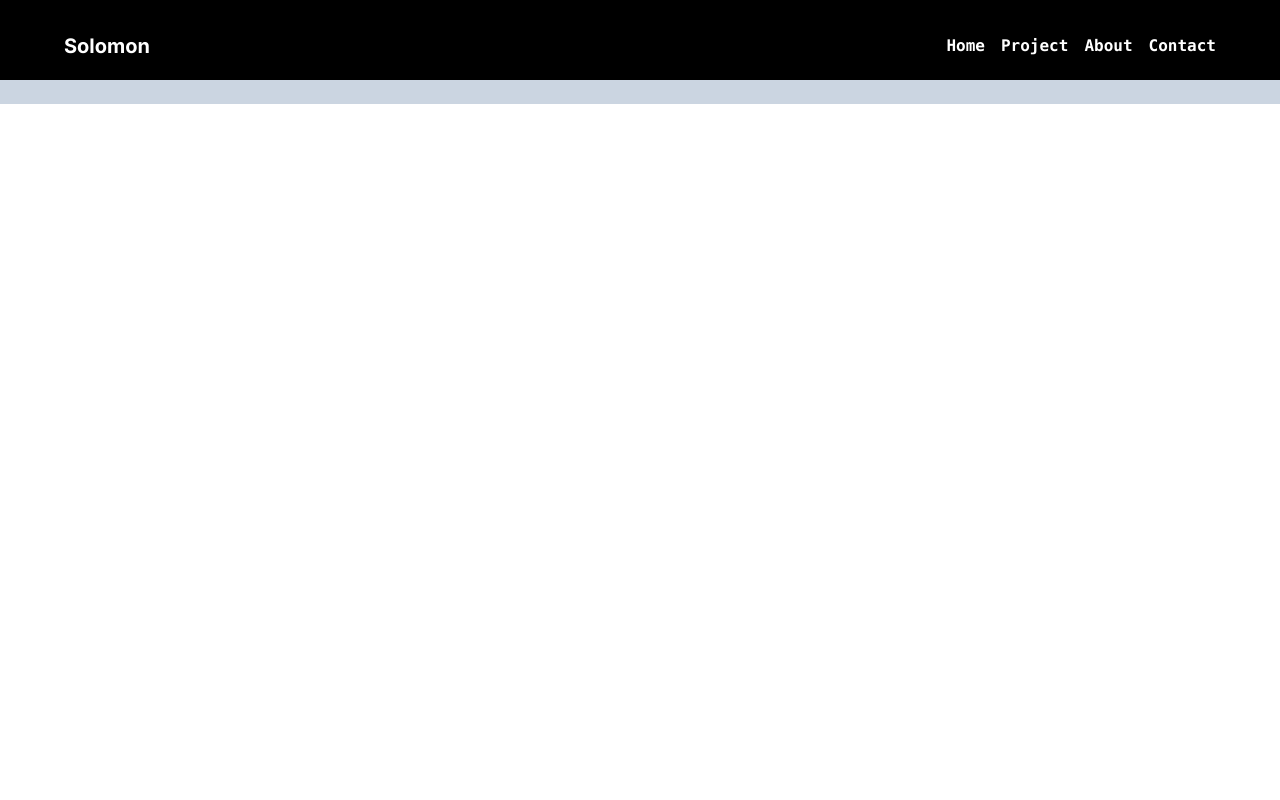
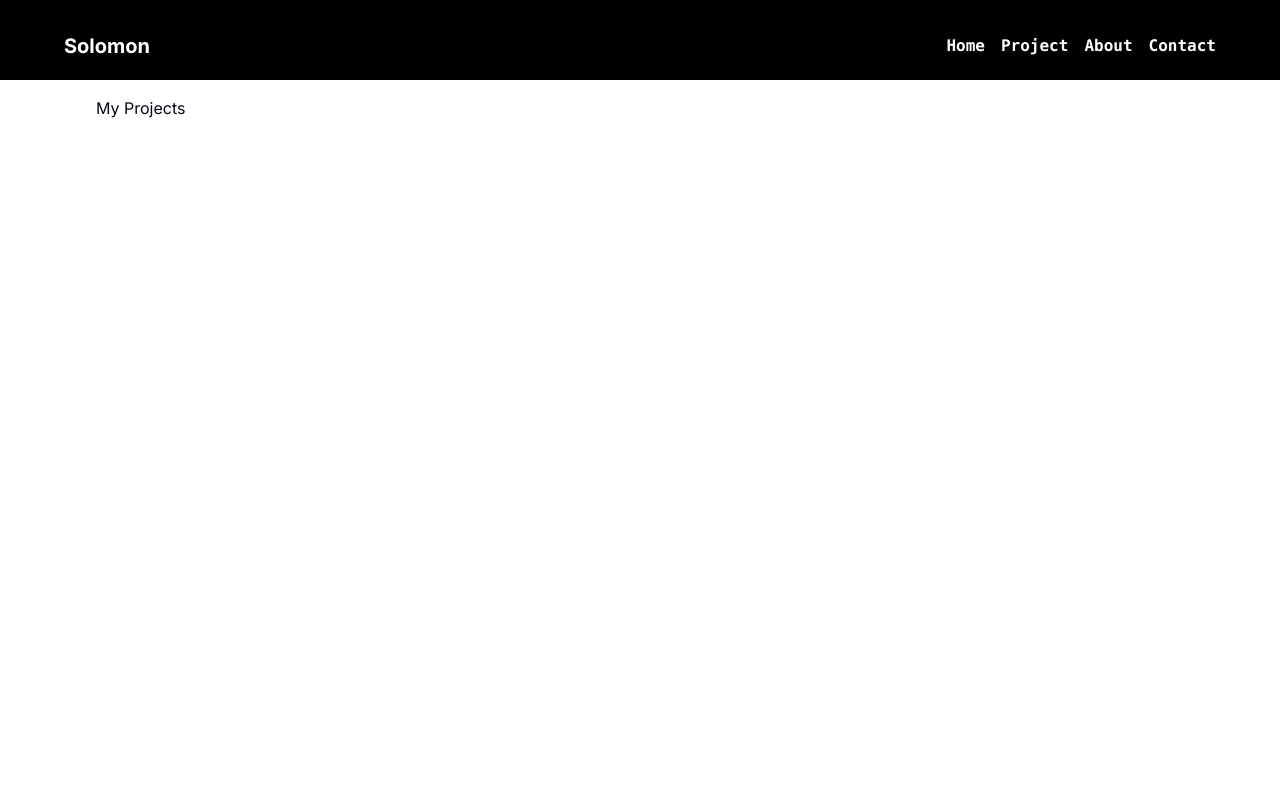
Before and after one commit to smileTheKing/myportfolio, a Next.js app: page /project in a window 1280 px wide. Shown: the top 800 px of the page. Built offline with nearby package versions, Linux system fonts and the light colour scheme.

Commit message:
added minor stylying parent div

```diff
--- a/app/about/page.tsx
+++ b/app/about/page.tsx
@@ -2,6 +2,10 @@ import React from 'react'
 
 export default function page() {
   return (
-    <div>page</div>
+    <main className=" min-h-screen flex flex-col items-center justify-start mb-24">
+    <div className='container  flex  flex-col gap-12  p-24'>
+    <h1>About Me</h1>
+    </div>
+  </main>
   )
 }
--- a/app/contact/page.tsx
+++ b/app/contact/page.tsx
@@ -2,6 +2,10 @@ import React from 'react'
 
 export default function page() {
   return (
-    <div>page</div>
+    <main className=" min-h-screen flex flex-col items-center justify-start mb-24">
+    <div className='container  flex  flex-col gap-12  p-24'>
+    <h1>Contact Me</h1>
+    </div>
+  </main>
   )
 }
--- a/app/project/page.tsx
+++ b/app/project/page.tsx
@@ -2,6 +2,10 @@ import React from 'react'
 
 export default function page() {
   return (
-    <div>page</div>
+    <main className=" min-h-screen flex flex-col items-center justify-start mb-24">
+    <div className='container  flex  flex-col gap-12  p-24'>
+    <h1>My Projects</h1>
+    </div>
+  </main>
   )
 }
```
